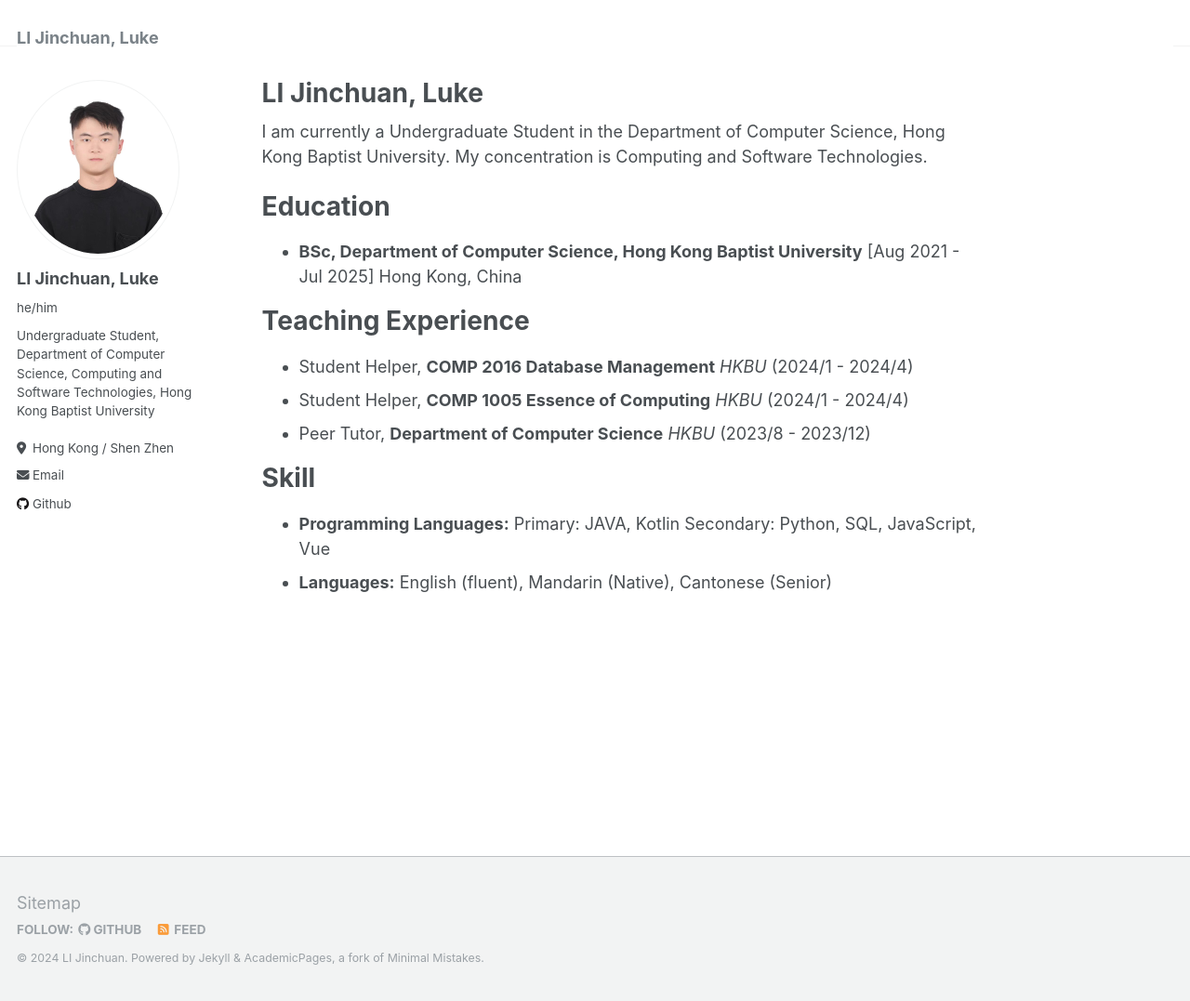
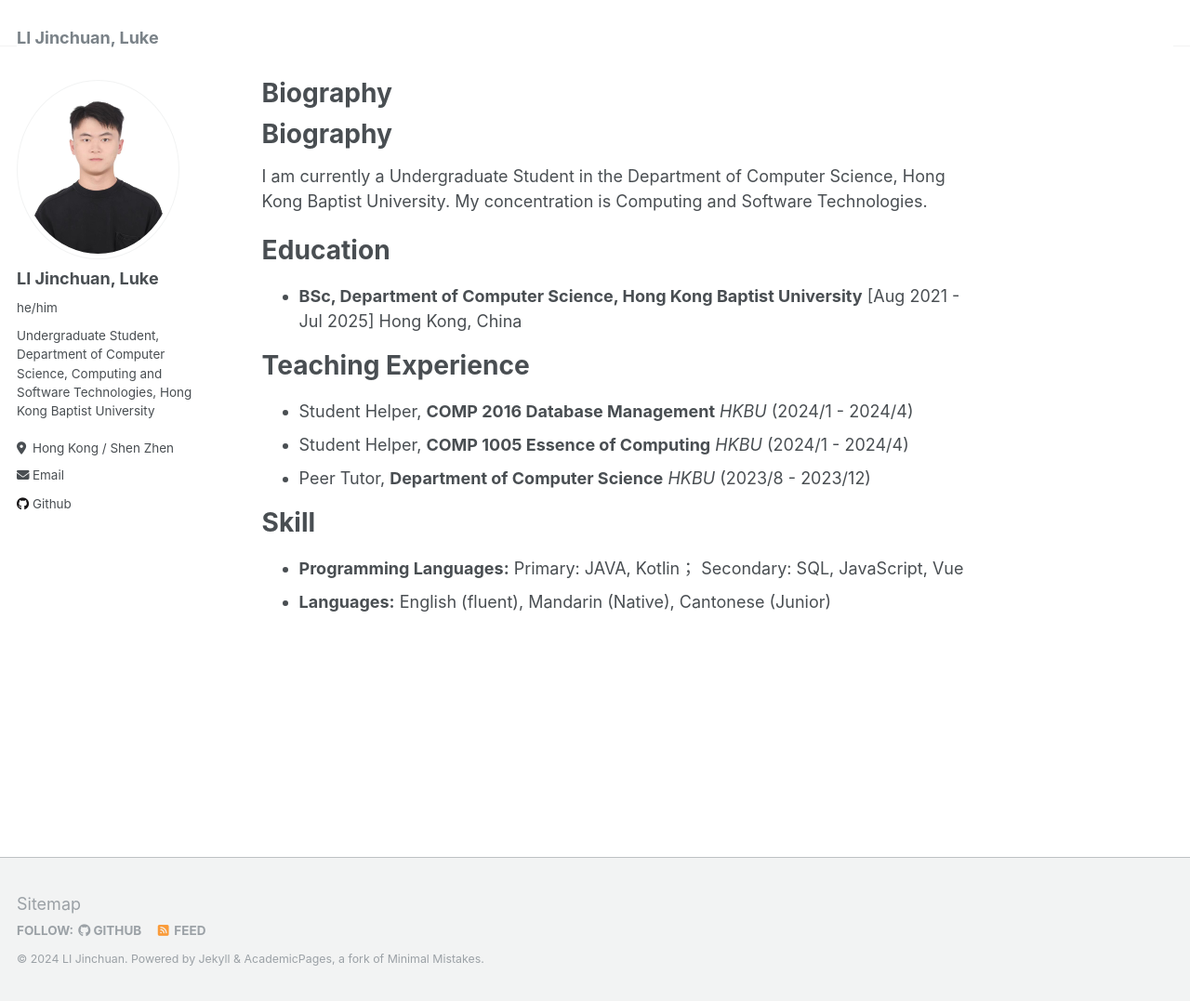
Before and after one commit to Kane-LI-0114/Kane-LI-0114.github.io, a Jekyll site: the page built from _pages/about.md, in a window 1280 px wide and 1077 px high. Shown: the whole window at 93% size. Built offline with Jekyll 4.4.1, drawn with Linux system fonts in a browser that asks for light colours; our own code applies the rules of GitHub Pages for plain Markdown files.

Commit message:
Syntax Fix

```diff
--- a/_pages/about.md
+++ b/_pages/about.md
@@ -1,12 +1,13 @@
 ---
 permalink: /
-title: "LI Jinchuan, Luke"
+# title: "LI Jinchuan, Luke"
 author_profile: true
 redirect_from:
   - /about/
   - /about.html
 ---
-
+Biography
+======
 I am currently a Undergraduate Student in the Department of Computer Science, Hong Kong Baptist University. My concentration is Computing and Software Technologies.
 
 Education
@@ -21,8 +22,8 @@ Teaching Experience
 
 Skill
 ======
-* **Programming Languages:** Primary: JAVA, Kotlin Secondary: Python, SQL, JavaScript, Vue
-* **Languages:** English (fluent), Mandarin (Native), Cantonese (Senior)
+* **Programming Languages:** Primary: JAVA, Kotlin； Secondary: SQL, JavaScript, Vue
+* **Languages:** English (fluent), Mandarin (Native), Cantonese (Junior)
 
 
 <!-- This is the front page of a website that is powered by the [academicpages template](https://github.com/academicpages/academicpages.github.io) and hosted on GitHub pages. [GitHub pages](https://pages.github.com) is a free service in which websites are built and hosted from code and data stored in a GitHub repository, automatically updating when a new commit is made to the respository. This template was forked from the [Minimal Mistakes Jekyll Theme](https://mmistakes.github.io/minimal-mistakes/) created by Michael Rose, and then extended to support the kinds of content that academics have: publications, talks, teaching, a portfolio, blog posts, and a dynamically-generated CV. You can fork [this repository](https://github.com/academicpages/academicpages.github.io) right now, modify the configuration and markdown files, add your own PDFs and other content, and have your own site for free, with no ads! An older version of this template powers my own personal website at [stuartgeiger.com](http://stuartgeiger.com), which uses [this Github repository](https://github.com/staeiou/staeiou.github.io).
```
